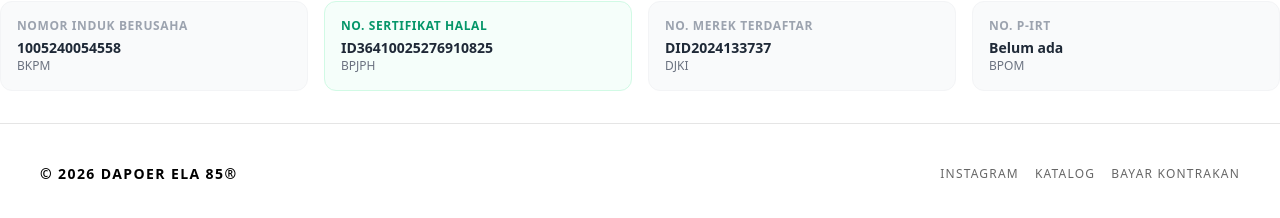
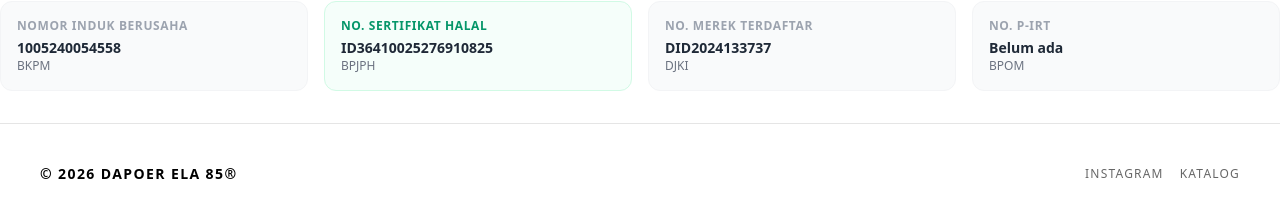
Before and after one commit to dapoerela85/dapoerela85.github.io, a Jekyll site: the page built from index.html, in a window 1280 px wide and 900 px high, scrolled down 1341 px. Shown: the part 676-894 px from the top of the window. Built offline with Jekyll 4.4.1, drawn with Linux system fonts in a browser that asks for light colours; nearby versions of some CDN libraries.

Commit message:
Update footer.html

```diff
--- a/_includes/footer.html
+++ b/_includes/footer.html
@@ -53,7 +53,6 @@
     <nav class="grid-flow-col gap-4 md:place-self-center md:justify-self-end text-xs uppercase tracking-widest opacity-60">
         <a href="https://instagram.com/DapoerEla85" target="_blank">Instagram</a>
         <a href="/katalog">Katalog</a>
-        <a href="/sewa">Bayar Kontrakan</a>
         <button class="btn btn-link btn-xs hidden" id="pwa-control-btn">Install App</button>
     </nav>
 </footer>
```
